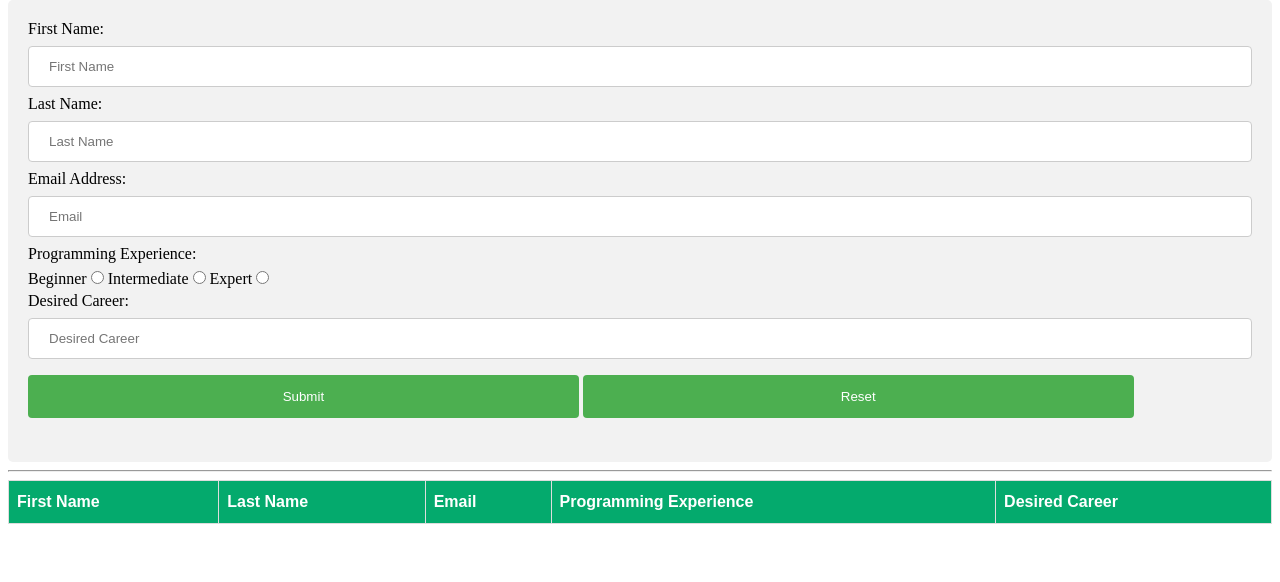
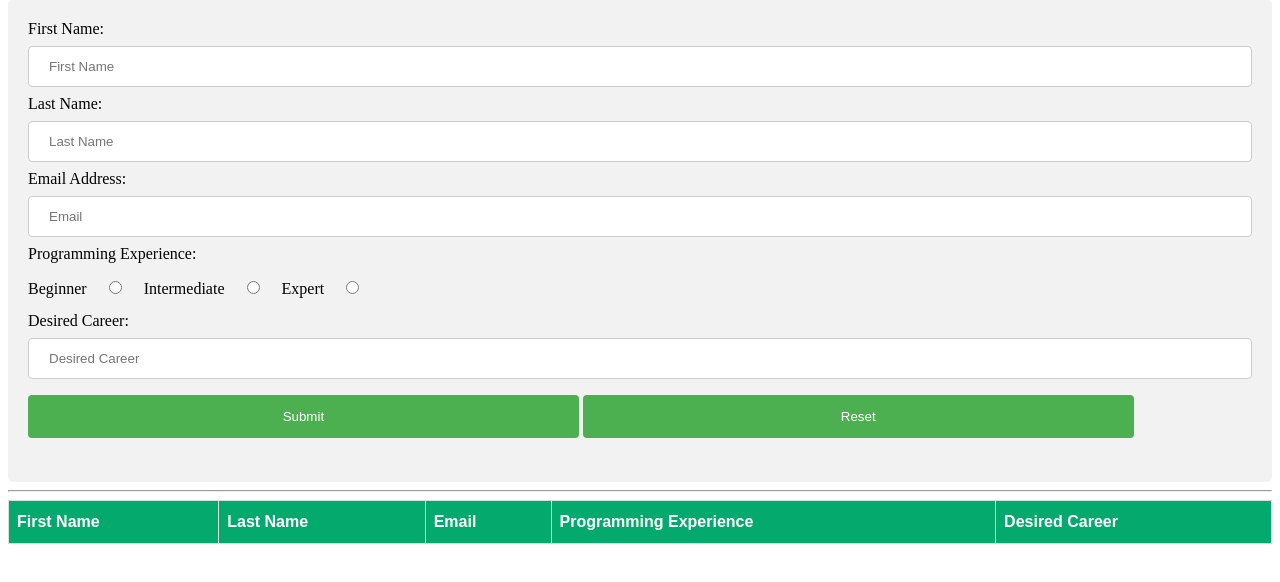
Before and after one commit to reidbraswell1/FormsTables, a plain HTML site: page index.html in a window 1280 px wide. Shown: the part 66-648 px from the top of the page. Drawn offline with Linux system fonts and the light colour scheme.

Commit message:
Updated radio button styling

```diff
--- a/styles.css
+++ b/styles.css
@@ -23,7 +23,7 @@
 
   input[type=radio] {
     padding: 12px 20px;
-    margin: 8px 0;
+    margin: 18px;
     border: 1px solid #ccc;
   }
 
```
